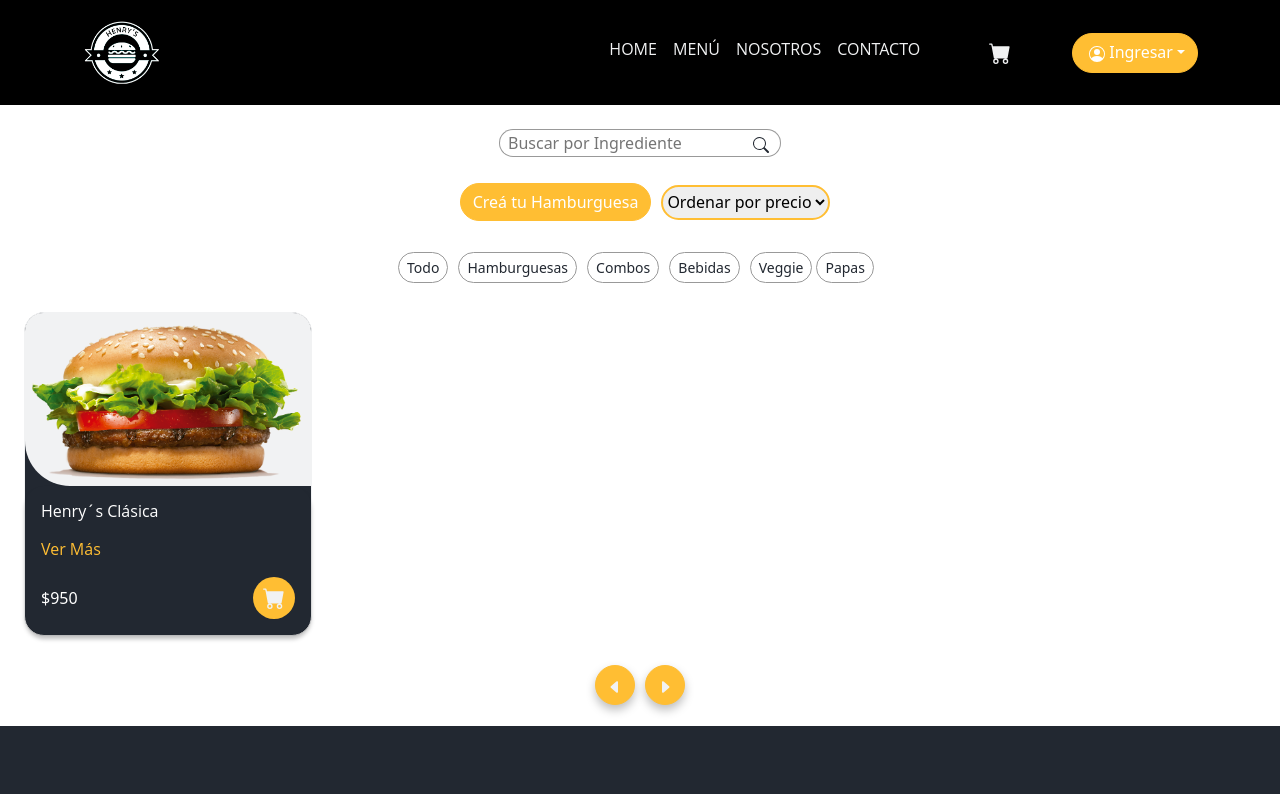
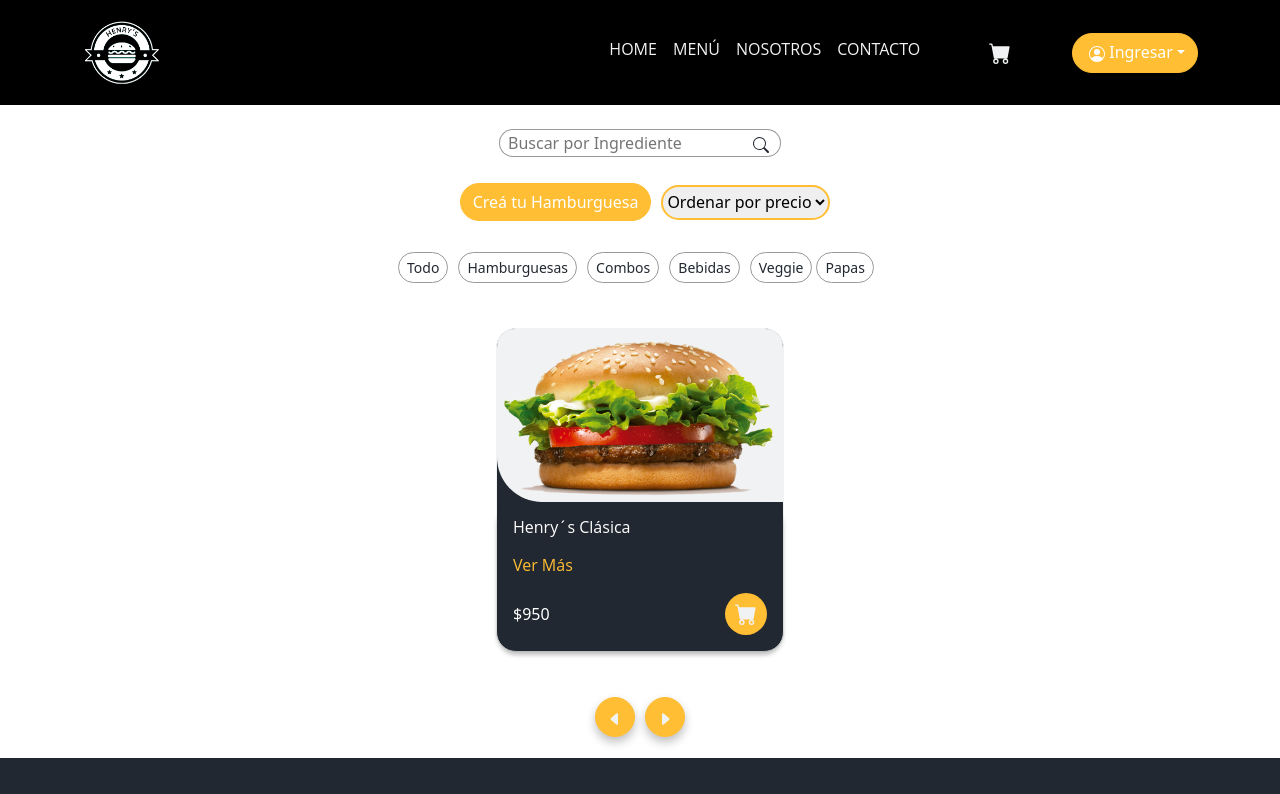
Before and after one commit to mabhyHs/Henrys-app, a React (Create React App) app in the folder client/: page /menu in a window 1280 px wide. Shown: the top 794 px of the page. Built offline with nearby package versions, Linux system fonts and the light colour scheme.

Commit message:
se agrega estilo para el grid de cards en Menu

```diff
--- a/client/src/Components/ProductsContainerMenu/ProductsContainerMenu.css
+++ b/client/src/Components/ProductsContainerMenu/ProductsContainerMenu.css
@@ -0,0 +1,6 @@
+.products__container__menu {
+  display: flex;
+  flex-wrap: wrap;
+  align-items: center;
+  justify-content: center;
+}
--- a/client/src/Components/ProductsContainerMenu/ProductsContainerMenu.jsx
+++ b/client/src/Components/ProductsContainerMenu/ProductsContainerMenu.jsx
@@ -1,10 +1,15 @@
 import React from 'react';
 import CardProductMenu from '../CardProductMenu/CardProductMenu';
+import Container from 'react-bootstrap/Container';
+
+import './ProductsContainerMenu.css';
 
 function ProductsContainerMenu() {
   return (
     <div>
-      <CardProductMenu />
+      <Container className="products__container__menu mt-3">
+        <CardProductMenu />
+      </Container>
     </div>
   );
 }
```
